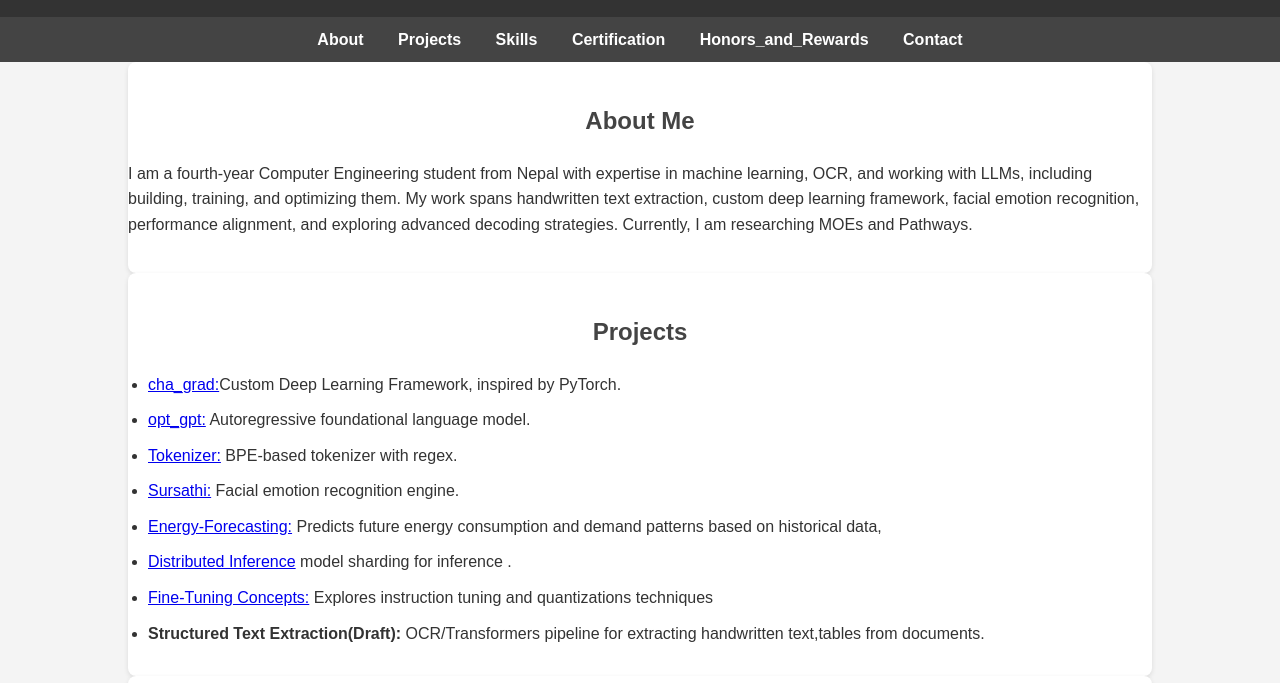
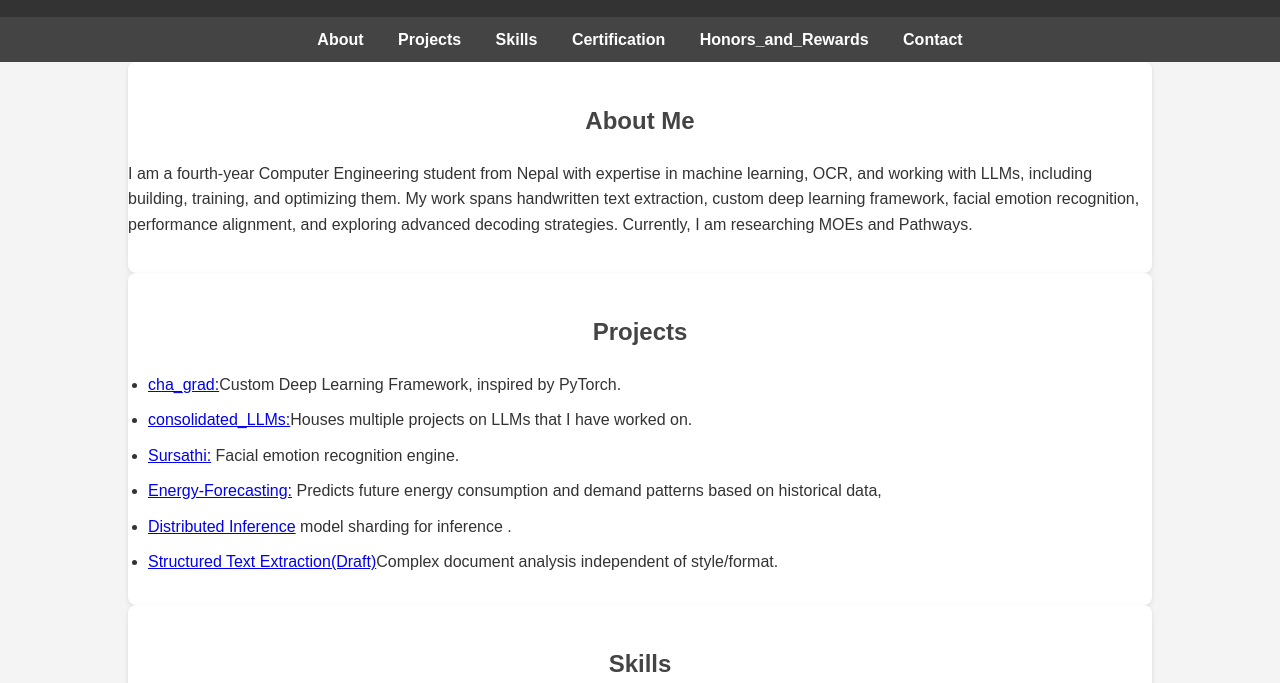
Before and after one commit to anmol-c03/portfolio, a plain HTML site: page index.html in a window 1280 px wide. Shown: the part 118-801 px from the top of the page. Drawn offline with Linux system fonts and the light colour scheme.

Commit message:
updates in projects

```diff
--- a/index.html
+++ b/index.html
@@ -34,13 +34,11 @@
         <h2>Projects</h2>
         <ul>
             <li><a href="https://github.com/anmol-c03/cha_grad">cha_grad:</a>Custom Deep Learning Framework, inspired by PyTorch.</li>
-            <li><a href="https://github.com/anmol-c03/Language_modelling">opt_gpt:</a> Autoregressive foundational language model.</li>
-            <li><a href="https://github.com/anmol-c03/tokenization">Tokenizer:</a> BPE-based tokenizer with regex.</li>
+            <li><a href="https://github.com/anmol-c03/consolidated_LLMs">consolidated_LLMs:</a>Houses multiple projects on LLMs that I have worked on.</li>
             <li><a href="https://github.com/anmol-c03/Sursathi/tree/main">Sursathi:</a> Facial emotion recognition engine.</li>
             <li><a href="https://github.com/anmol-c03/Energy-Forecasting">Energy-Forecasting:</a> Predicts future energy consumption and demand patterns based on historical data,</li>
             <li><a href="https://github.com/anmol-c03/Distributed_inference">Distributed Inference</a> model sharding for inference .</li>
-            <li><a href="https://github.com/anmol-c03/Fine_Tuning_concepts">Fine-Tuning Concepts:</a> Explores instruction tuning and quantizations techniques</li>
-            <li><strong>Structured Text Extraction(Draft):</strong> OCR/Transformers pipeline for extracting handwritten text,tables  from documents.</li>
+            <li><a href="https://github.com/anmol-c03/Structured_handwritten_data_extraction">Structured Text Extraction(Draft)</a>Complex document analysis independent of style/format.</li>
 
         </ul>
     </section>
```
